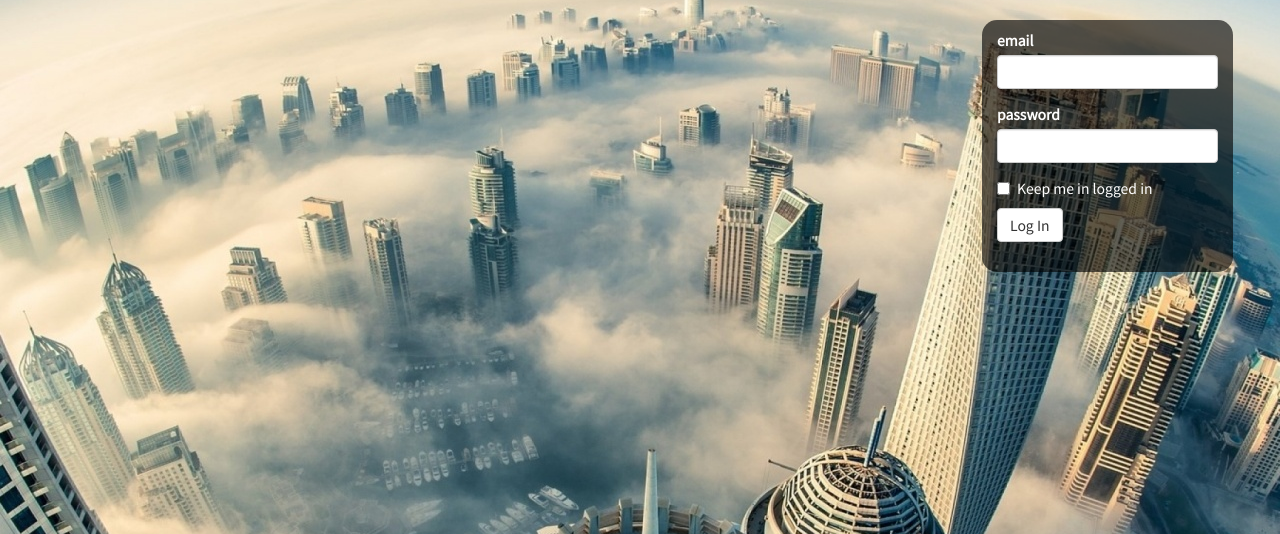
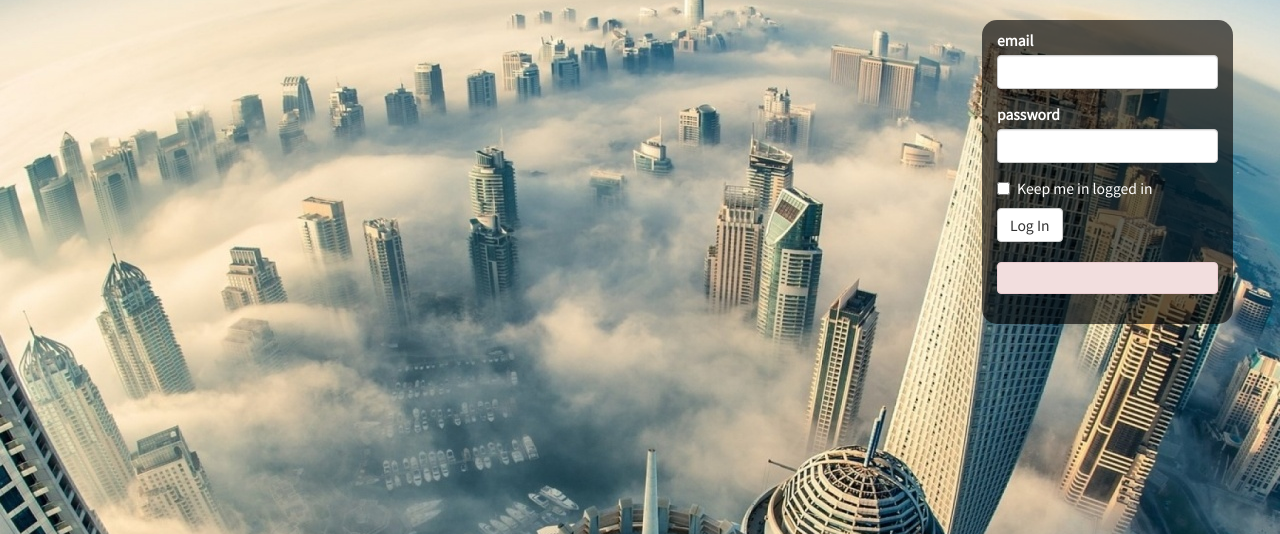
Before and after one commit to buxtabaraxta/tr_task, a Flask app: page /auth/login in a window 1280 px wide. Shown: the part 71-605 px from the top of the page. Run offline with Flask 2, Linux system fonts and the light colour scheme; some libraries are stand-ins or nearby versions.

Commit message:
change alert style for flash

```diff
--- a/app/templates/auth/login.html
+++ b/app/templates/auth/login.html
@@ -10,10 +10,11 @@
     <div class="container">
         <div class="auth_panel auth_form">
             {{ wtf.quick_form(form) }}<br>
+        <div class="alert alert-danger" role="alert">
             {% for message in get_flashed_messages() %}
                 {{ message }}
             {% endfor %}
-
+        </div>
     </div>
     </div>
 {% endblock %}
```
